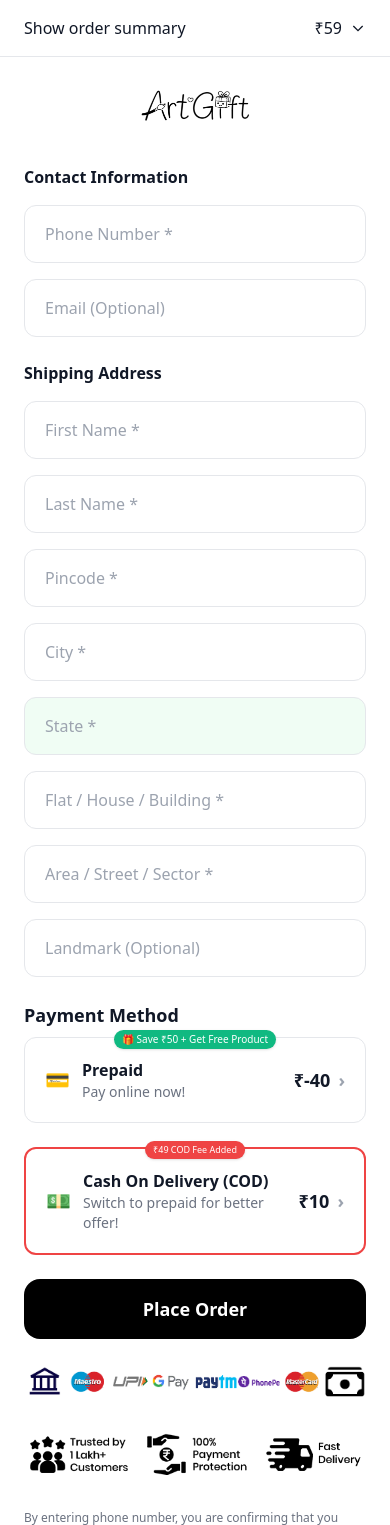
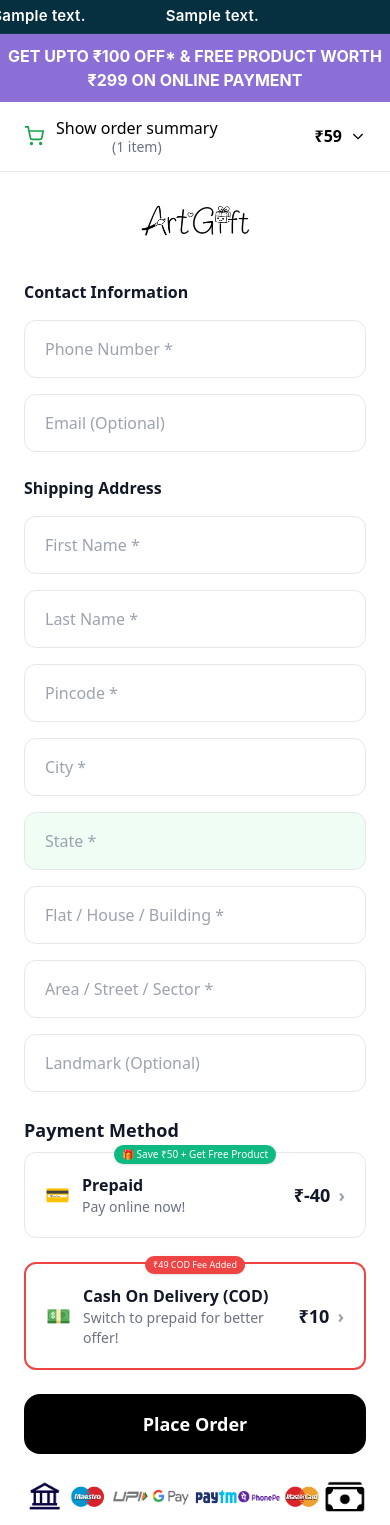
Before and after one commit to inoviteservices/e-com-pk, a Django app: template templates/orders/checkout.html in a window 390 px wide. Shown: the top 1525 px of the page. Run offline with Django 5.2, Linux system fonts and the light colour scheme; the template is opened without the code that fills it: most values are stand-ins (such as "Sample title", 1, 10 or a date in 2020); grey boxes marked "Sample" are stand-in pictures; some libraries are stand-ins or nearby versions.

Commit message:
checkout page updated according to the sample

```diff
--- a/templates/orders/checkout.html
+++ b/templates/orders/checkout.html
@@ -73,16 +20,123 @@
 
         <div class="flex flex-col lg:flex-row w-full max-w-6xl">
           <!-- MOBILE SUMMARY BAR -->
+<div class="lg:hidden bg-white border-b border-gray-200 top-0 z-50">
+<!-- Top Announcement Bar -->
+    {% if site_announcements %}
     <div
-            class="lg:hidden bg-white border-b border-gray-200 sticky top-0 z-50"
+      style="
+        width: 100%;
+        background: #062f3f;
+        color: white;
+        overflow: hidden;
+        white-space: nowrap;
+        font-size: 15px;
+        font-weight: 600;
+        padding: 5px 0;
+        position: relative;
+        letter-spacing: 0.25px;
+        font-family:
+          -apple-system, BlinkMacSystemFont, &quot;SF Pro Display&quot;,
+          &quot;Segoe UI&quot;, Roboto, Helvetica, Arial, sans-serif;
+        border-bottom: 1px solid rgba(255, 255, 255, 0.06);
+      "
     >
+      <div
+        style="
+          display: flex;
+          width: max-content;
+          animation: scroll-left 24s linear infinite;
+          align-items: center;
+        "
+      >
+        <!-- Loop 1 -->
+        {% for ann in site_announcements %}
+        <span style="margin: 0 40px; flex-shrink: 0">
+          {{ ann.text|safe }}
+        </span>
+        {% endfor %}
+
+        <!-- Loop 2 -->
+        {% for ann in site_announcements %}
+        <span style="margin: 0 40px; flex-shrink: 0">
+          {{ ann.text|safe }}
+        </span>
+        {% endfor %}
+      </div>
+    </div>
+
+    <style>
+      @keyframes scroll-left {
+        0% {
+          transform: translateX(0);
+        }
+        100% {
+          transform: translateX(-50%);
+        }
+      }
+    </style>
+    {% endif %}
+
+    <!-- Purple Offer Bar -->
+<div
+  style="
+    width:100%;
+    background:#8b6fd6;
+    color:white;
+    text-align:center;
+    font-weight:700;
+    font-size:16px;
+    padding:10px 8px;
+    font-family:-apple-system,BlinkMacSystemFont,'Segoe UI',Roboto,Helvetica,Arial,sans-serif;
+  "
+>
+  GET UPTO ₹100 OFF* & FREE PRODUCT WORTH ₹299 ON ONLINE PAYMENT
+</div>
+  <!-- ✅ BUTTON (VISIBLE ALWAYS) -->
   <button
+  type="button"
   onclick="toggleSummary()"
-              class="w-full flex justify-between items-center px-6 py-4 font-medium"
+  class="w-full flex justify-between items-center px-6 py-4"
 >
-              <span> Show order summary </span>
 
-              <span class="flex items-center gap-2">
+  <!-- LEFT -->
+  <div class="flex items-center gap-3">
+
+    <!-- ICON -->
+    <svg
+      xmlns="http://www.w3.org/2000/svg"
+      class="w-5 h-5 text-green-600"
+      fill="none"
+      viewBox="0 0 24 24"
+      stroke="currentColor"
+      stroke-width="2"
+    >
+      <circle cx="9" cy="21" r="1"/>
+      <circle cx="20" cy="21" r="1"/>
+      <path d="M1 1h4l2.7 13.4a2 2 0 002 1.6h9.7a2 2 0 002-1.6L23 6H6"/>
+    </svg>
+
+
+    <!-- TEXT -->
+    <div class="text-black leading-tight">
+
+      <div class="font-medium leading-tight m-0 p-0">
+        Show order summary
+      </div>
+
+      <div class="text-sm text-gray-500 leading-tight m-0 p-0">
+        ({{ cart_items|length }} item{{ cart_items|length|pluralize }})
+      </div>
+
+    </div>
+
+  </div>
+
+
+
+  <!-- RIGHT -->
+  <div class="flex items-center gap-2 text-black font-semibold">
+
     ₹{{ cart_total|add:"+49" }}
 
     <svg
@@ -92,10 +146,96 @@
       stroke="currentColor"
       viewBox="0 0 24 24"
     >
-                  <path stroke-width="2" d="M19 9l-7 7-7-7" />
+      <path stroke-width="2" d="M19 9l-7 7-7-7"/>
     </svg>
+
+  </div>
+
+</button>
+          </div>
+          <!-- ✅ DROPDOWN -->
+<div
+  id="orderSummaryMobile"
+  class="hidden lg:hidden bg-[#f6f6f6] px-6 py-6 border-b border-gray-200"
+>
+
+  <!-- your items here -->
+   <div class="w-full">
+              <!-- ITEMS -->
+              {% for item in cart_items %}
+              <div class="flex gap-4 mb-6 items-start">
+                <!-- IMAGE WITH QTY BADGE -->
+                <div class="relative">
+                  <img
+                    src="{{ item.image }}"
+                    class="w-20 h-20 rounded-xl object-cover border"
+                  />
+
+                  <!-- QTY BADGE -->
+                  <span
+                    class="absolute -top-2 -right-2 bg-gray-600 text-white text-xs w-6 h-6 flex items-center justify-center rounded-full font-semibold"
+                  >
+                    {{ item.quantity }}
                   </span>
-            </button>
+                </div>
+
+                <!-- DETAILS -->
+                <div class="text-sm">
+                  <!-- TITLE -->
+                  <p class="font-medium leading-snug text-gray-900">
+                    {{ item.title }}
+                  </p>
+
+                  <!-- PRICE BELOW TITLE -->
+                  <p class="text-lg font-semibold text-gray-700 mt-1">
+                    ₹{{ item.price }}
+                  </p>
+
+                  <!-- CUSTOM MESSAGE -->
+                  {% if item.custom_message %}
+
+                  <p class="text-xs italic text-gray-500 mt-1">
+                    "{{ item.custom_message }}"
+                  </p>
+
+                  {% endif %}
+                </div>
+              </div>
+
+              {% endfor %}
+
+              <hr class="my-5" />
+
+              <!-- PRICE BREAKUP -->
+              <div class="space-y-2 text-sm text-gray-600">
+                <div class="flex justify-between">
+                  <span>Subtotal</span>
+                  <span>₹{{ cart_total }}</span>
+                </div>
+
+                <div class="flex justify-between">
+                  <span>Cod Charge</span>
+                  <span> ₹49</span>
+                </div>
+
+                <div class="flex justify-between">
+                  <span>Shipping</span>
+                  <span class="text-green-600">FREE</span>
+                </div>
+              </div>
+
+              <hr class="my-5" />
+
+              <!-- TOTAL -->
+              <div class="flex justify-between text-xl font-bold">
+                <span>Total</span>
+
+                <span> ₹{{ cart_total|add:"+49" }} </span>
+              </div>
+
+
+            </div>
+
 </div>
 
           <!-- LEFT SIDE -->
```
Also changed, not shown: other parts of templates/orders/checkout.html (+0 -53 lines). Lines whose indentation alone changed are shown as unchanged.
